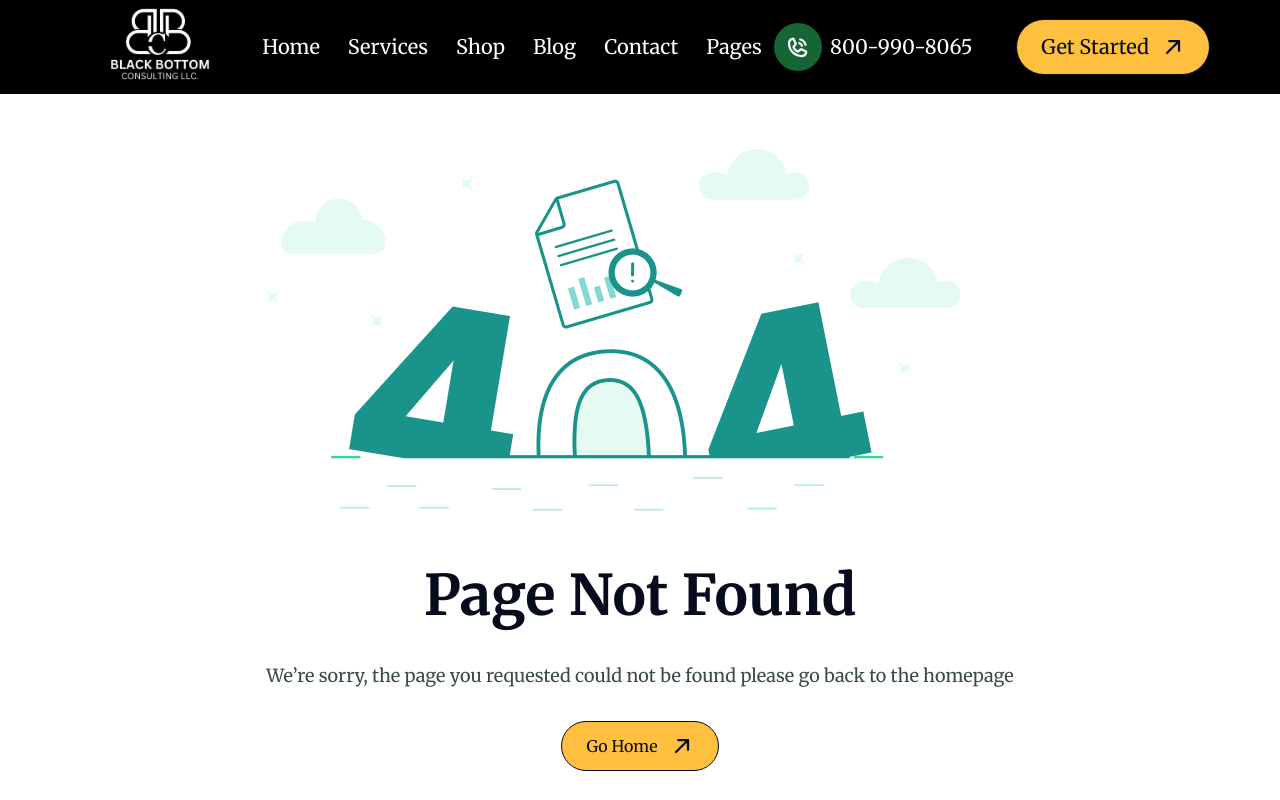
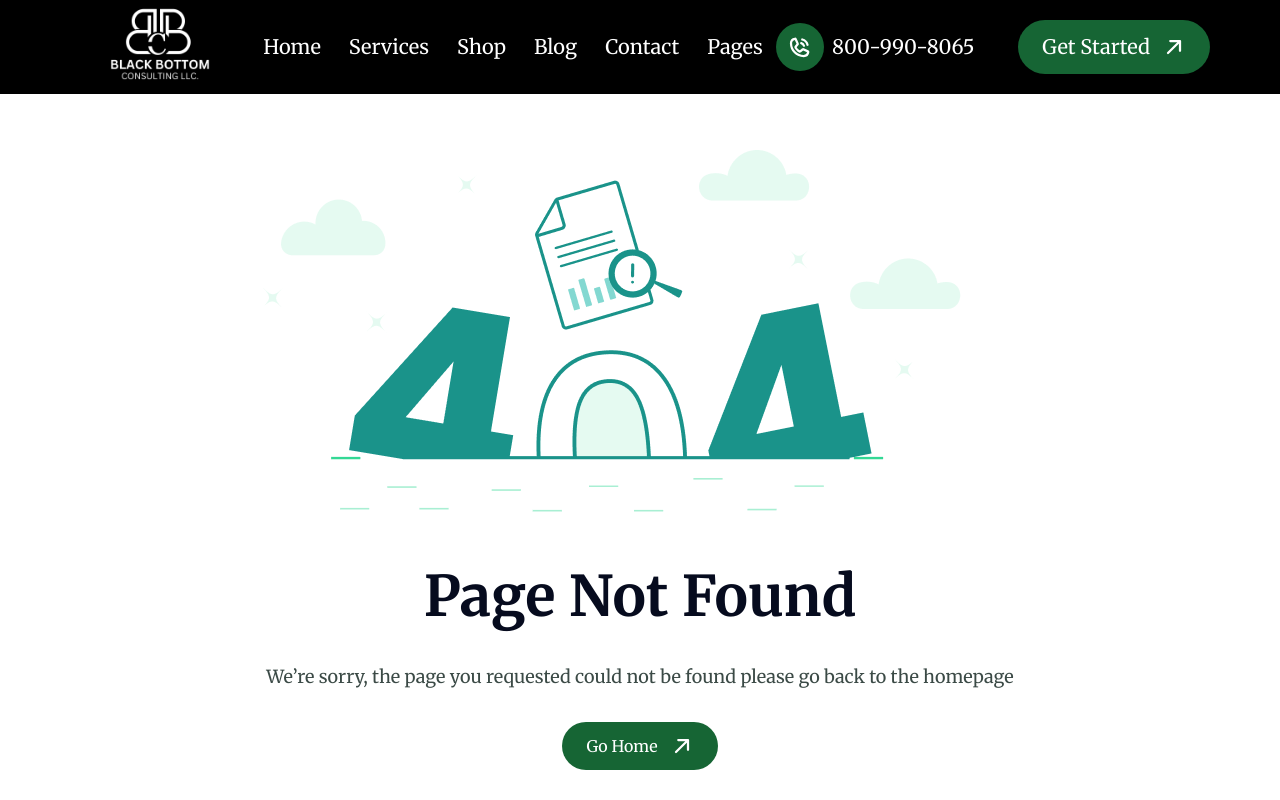
Before and after one commit to Numberdar4141/BlackBottomConsulting, a React (Vite) app: page /error in a window 1280 px wide. Shown: the top 800 px of the page. Built offline with nearby package versions, Linux system fonts and the light colour scheme; a web font is replaced by a local one.

Commit message:
Update LinkButton.tsx

```diff
--- a/src/components/ui/LinkButton.tsx
+++ b/src/components/ui/LinkButton.tsx
@@ -5,7 +5,7 @@ function LinkButton({ text, link }: { text: string; link: string }) {
   return (
     <Link
       to={link}
-      className="flex justify-center max-sm:text-sm items-center gap-3 py-2 md:py-3 px-3 md:px-6 rounded-full bg-s2 border border-mainTextColor text-mainTextColor group font-medium"
+      className="flex justify-center max-sm:text-sm items-center gap-3 py-2 md:py-3 px-3 md:px-6 rounded-full bg-green-800 text-white group font-medium"
     >
       {text}
       <span className="group-hover:rotate-[45deg] duration-500 text-base sm:text-xl lg:text-2xl">
```
